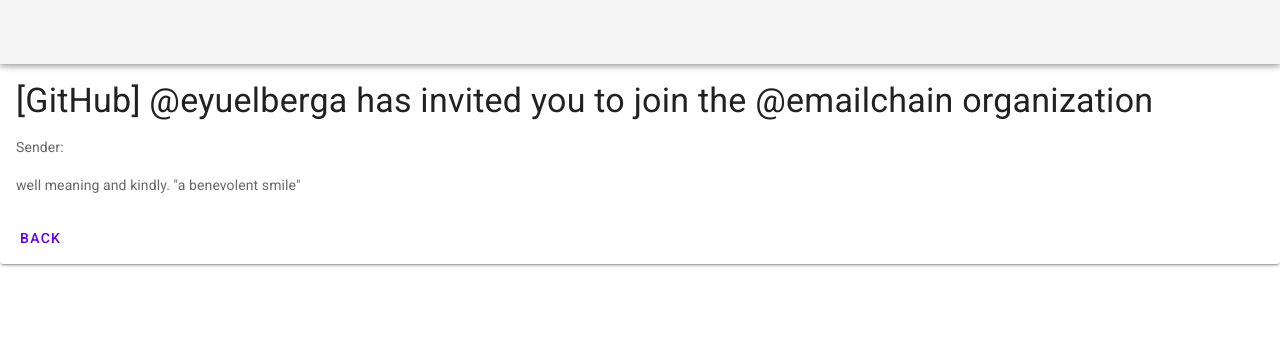
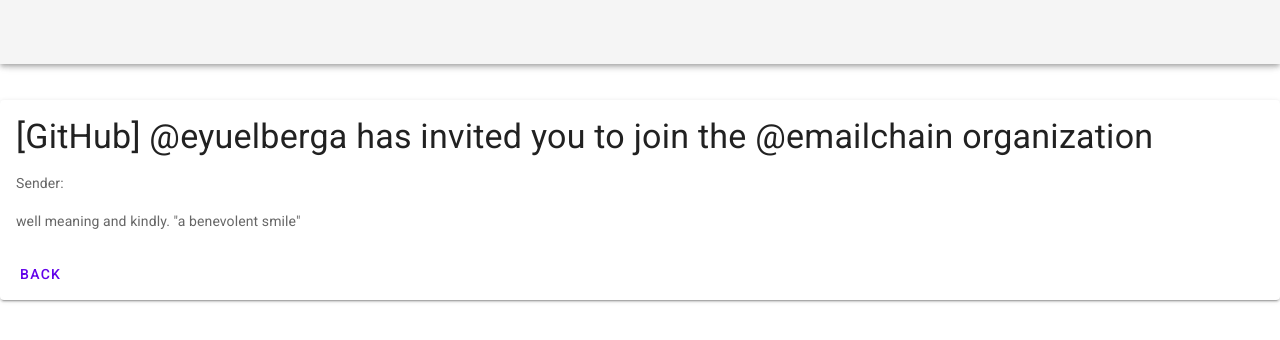
Before and after one commit to emailchain/client_web, a Vue app: page /msg_detail in a window 1280 px wide. Shown: the top 340 px of the page. Built offline with nearby package versions, Linux system fonts and the light colour scheme.

Commit message:
change in detail

```diff
--- a/src/views/detail_message.vue
+++ b/src/views/detail_message.vue
@@ -1,6 +1,6 @@
 <template>
   <v-card
-    class="mx-auto"
+    class="mx-auto mt-9"
   >
     <v-card-text>
       <div></div>
```
